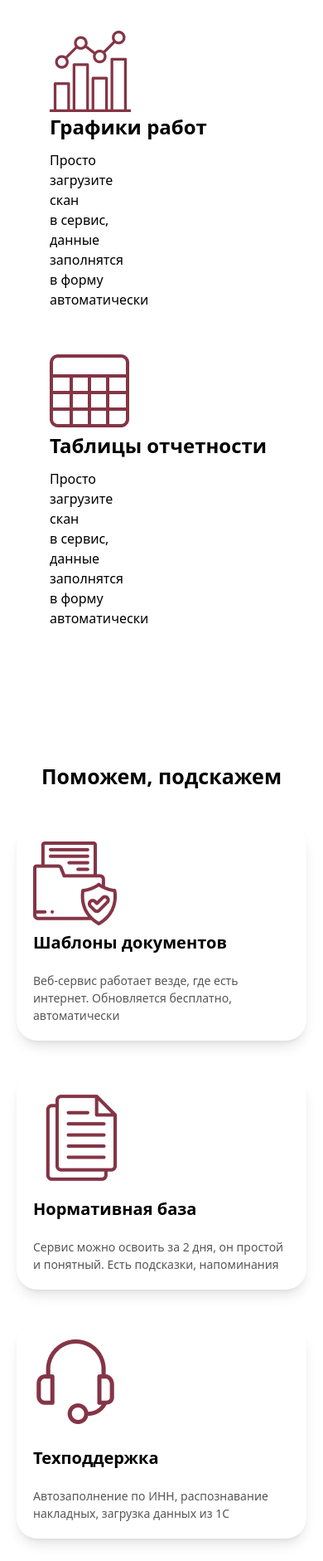
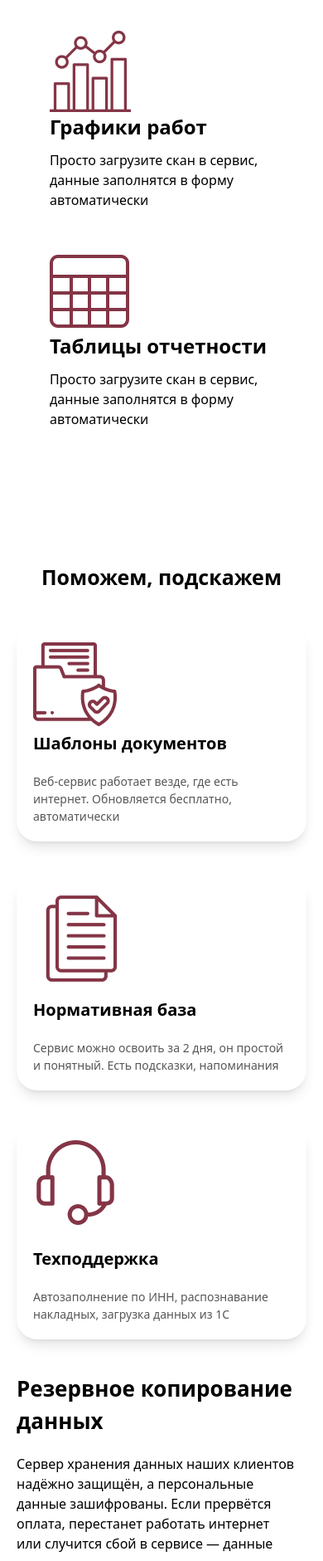
Before and after one commit to Osaf-Abdulloev/class-Work-tailwind-daptiv2, a website: page index.html in a window 390 px wide. Shown: the part 6138-8019 px from the top of the page at 83% size. Drawn offline with Linux system fonts and the light colour scheme.

Commit message:
sec12 Резервное копирование данных

```diff
--- a/index.html
+++ b/index.html
@@ -234,7 +234,7 @@
 
                     <div class="flex flex-col gap-[10px]">
                         <h1 class="text-[24px] font-bold md:text-[30px]">Графики работ</h1>
-                        <p class="pr-[300px] lg:pr-0">Просто загрузите скан в сервис, данные заполнятся в форму автоматически</p>
+                        <p class="md:pr-[300px] lg:pr-0">Просто загрузите скан в сервис, данные заполнятся в форму автоматически</p>
                     </div>
                 </div>
 
@@ -243,7 +243,7 @@
 
                     <div class="flex flex-col gap-[10px]">
                         <h1 class="text-[24px] font-bold md:text-[30px]">Таблицы отчетности</h1>
-                        <p class="pr-[300px] lg:pr-0">Просто загрузите скан в сервис, данные заполнятся в форму автоматически</p>
+                        <p class="md:pr-[300px] lg:pr-0">Просто загрузите скан в сервис, данные заполнятся в форму автоматически</p>
                     </div>
                 </div>
             </div>
@@ -277,6 +277,13 @@
         </div>
     </section>
 
+    <section class="p-5 flex flex-col gap-[30px] lg: flex lg:flex-row max-w-[1300px] mx-auto lg:items-center lg:mt-[100px]">
+        <div class="flex flex-col gap-[20px] lg:p-0">
+            <h1 class="text-[26px] font-bold md:text-[50px] lg:text-[60px]">Резервное копирование данных</h1>
+            <p class="md:text-[24px]">Сервер хранения данных наших клиентов надёжно защищён, а персональные данные зашифрованы. Если прервётся оплата, перестанет работать интернет или случится сбой в сервисе — данные не пропадут.</p>
+        </div>
 
+        <img class="md:px-[150px] lg:p-0 lg:w-[40%]" src="./Frame (3).png" alt="">
+    </section>
 </body>
 </html>
```
Also changed, not shown: Frame (3).png (added), src/output.css.
